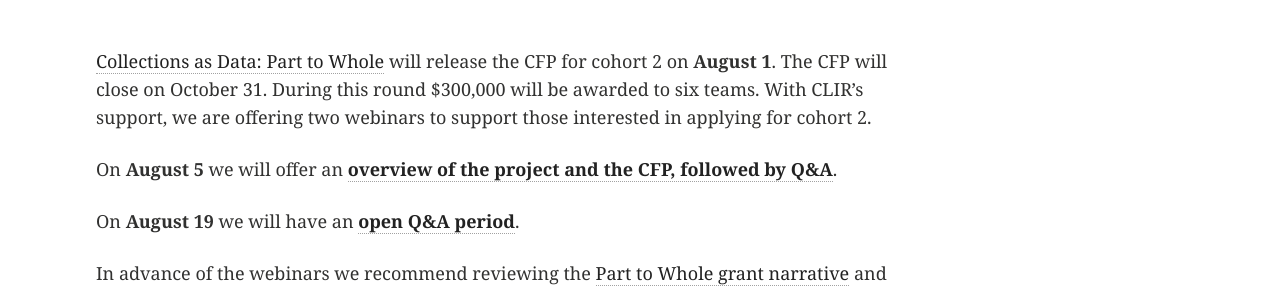
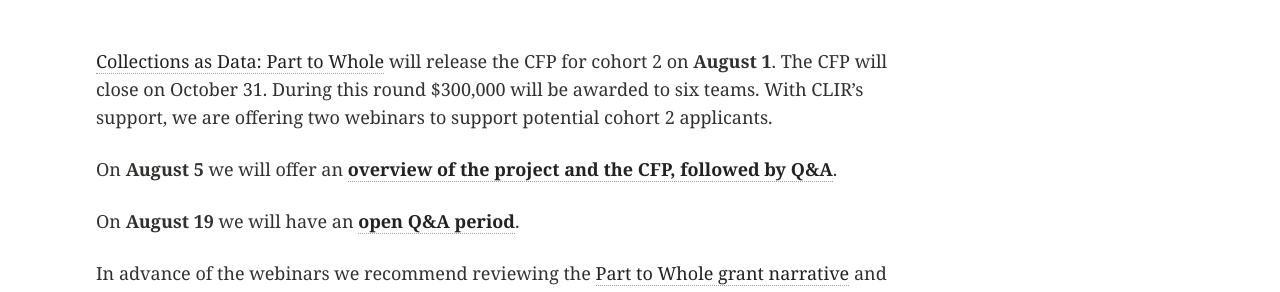
Before and after one commit to collectionsasdata/part2whole, a Jekyll site: the page built from _posts/2019-08-07-cfp2webinar.markdown, in a window 1280 px wide. Shown: the part 268-560 px from the top of the page. Built offline with Jekyll 4.4.1, drawn with Linux system fonts in a browser that asks for light colours.

Commit message:
Update 2019-08-07-cfp2webinar.markdown

```diff
--- a/_posts/2019-08-07-cfp2webinar.markdown
+++ b/_posts/2019-08-07-cfp2webinar.markdown
@@ -6,7 +6,7 @@ teaser: "Collections as Data Cohort 2 CFP Webinars"
 ---
 ---
 
-[Collections as Data: Part to Whole](https://collectionsasdata.github.io/part2whole/) will release the CFP for cohort 2 on **August 1**. The CFP will close on October 31. During this round $300,000 will be awarded to six teams. With CLIR's support, we are offering two webinars to support those interested in applying for cohort 2.
+[Collections as Data: Part to Whole](https://collectionsasdata.github.io/part2whole/) will release the CFP for cohort 2 on **August 1**. The CFP will close on October 31. During this round $300,000 will be awarded to six teams. With CLIR's support, we are offering two webinars to support potential cohort 2 applicants.
 
 On **August 5** we will offer an [**overview of the project and the CFP, followed by Q&A**](https://clirdlf.zoom.us/webinar/register/beb5b14bf554b4594ac87b605f06faf5).
 
```
